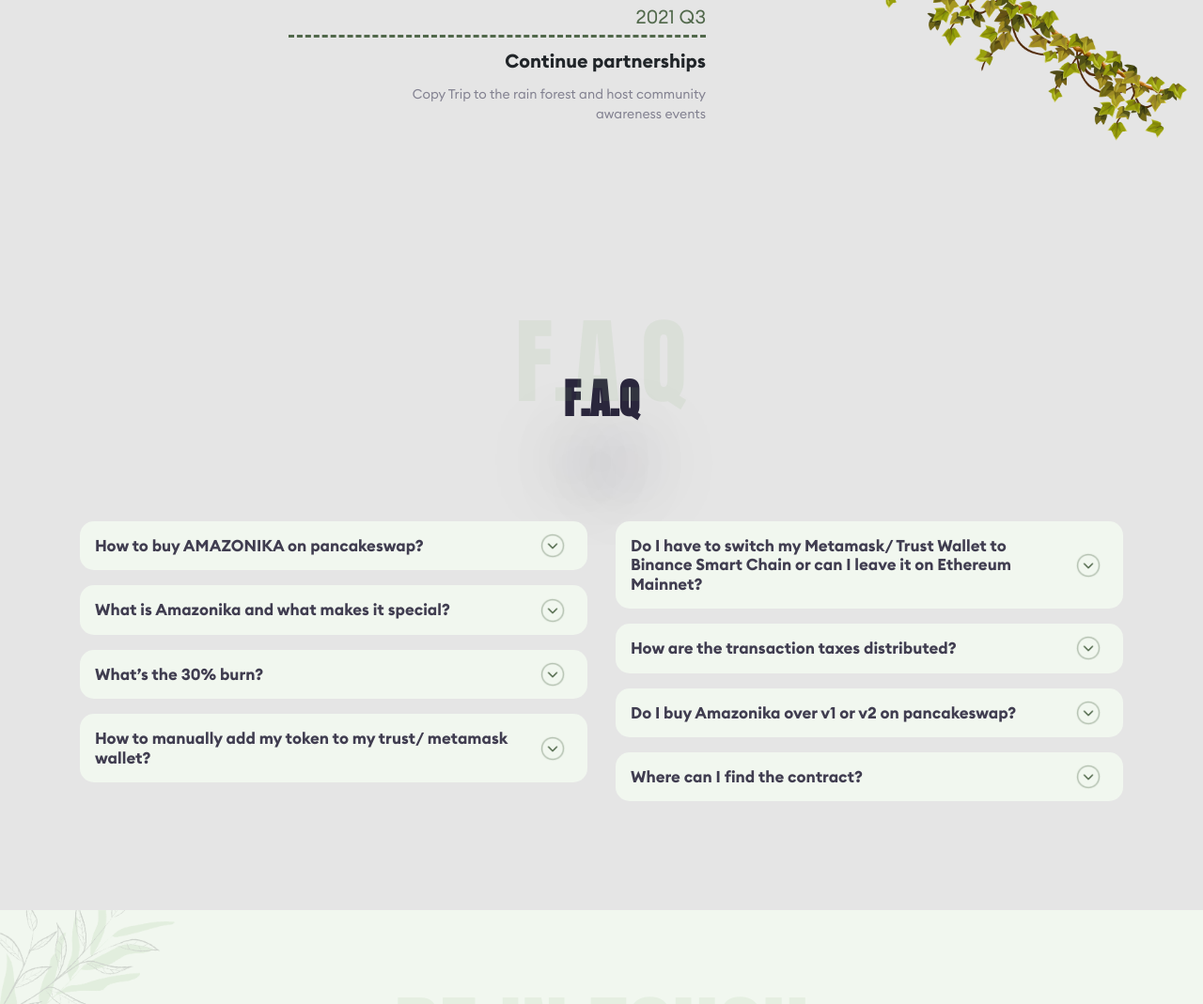
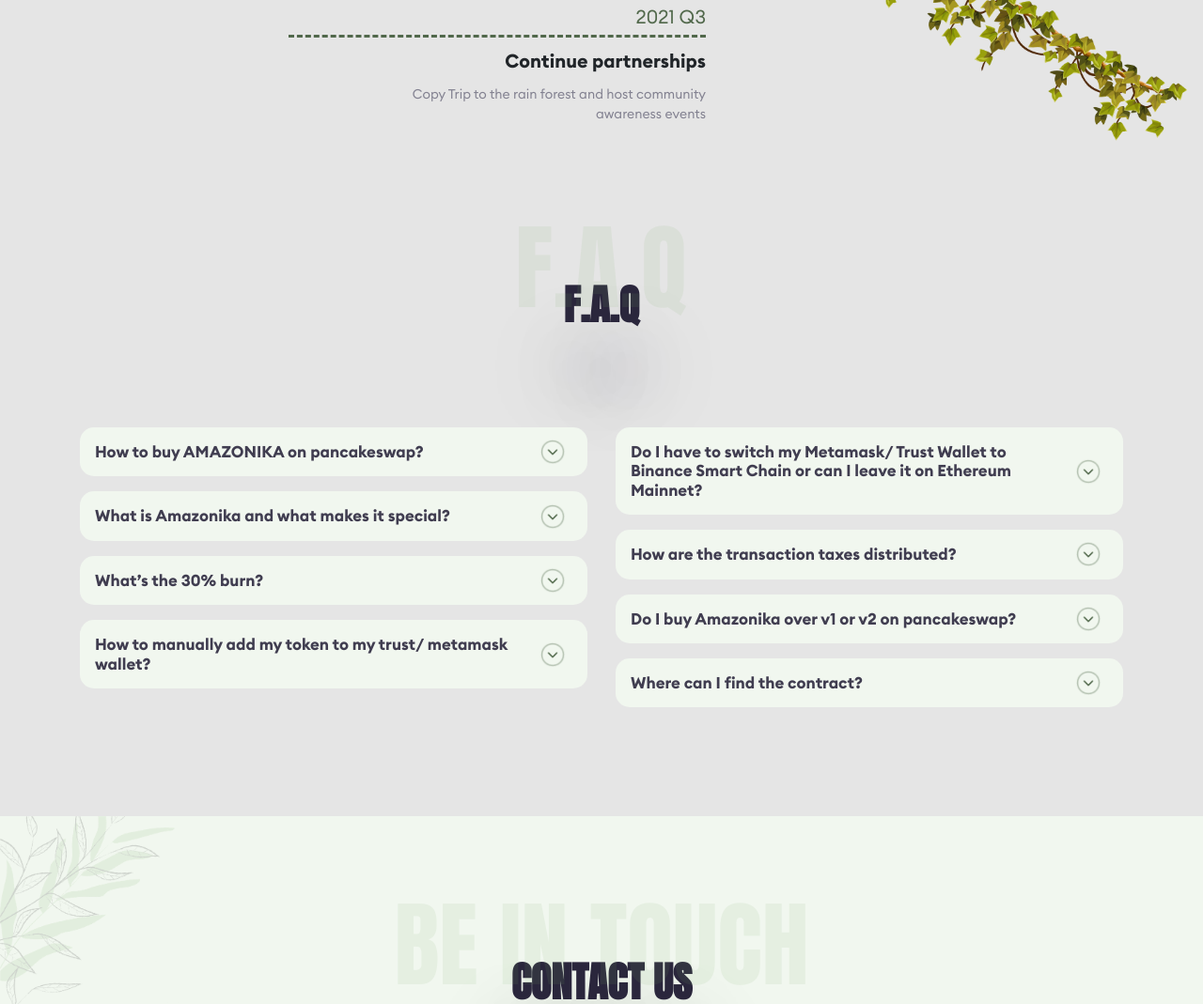
Before and after one commit to beqab/amazonika, a website: page index.html in a window 1280 px wide. Shown: the part 6949-8018 px from the top of the page at 94% size. Drawn offline with nearby package versions, Linux system fonts and the light colour scheme; a web font is replaced by a local one.

Commit message:
faq padding

```diff
--- a/scss/style.scss
+++ b/scss/style.scss
@@ -648,7 +648,7 @@
 }
 
 .faq {
-  padding-top: 250px;
+  padding-top: 150px;
   h3 {
     margin-bottom: 0px;
   }
```
Also changed, not shown: css/style.css.
